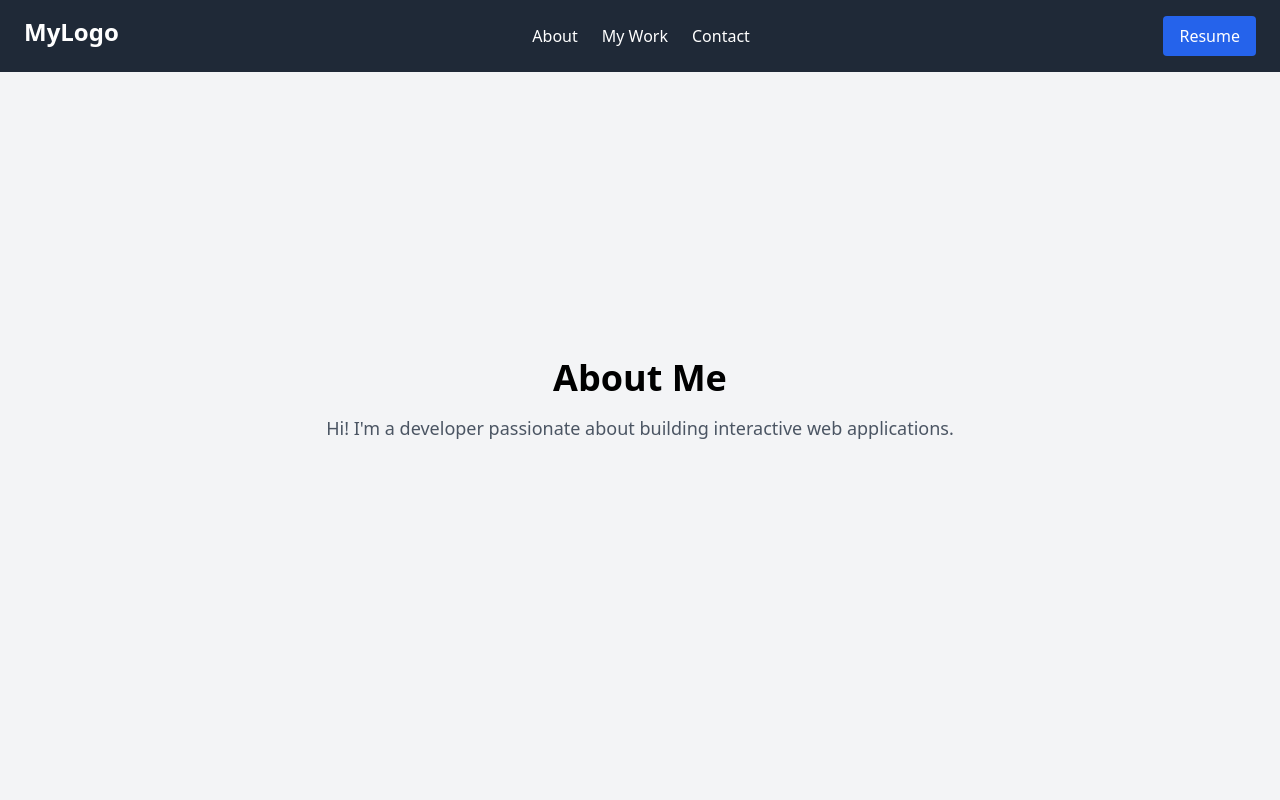
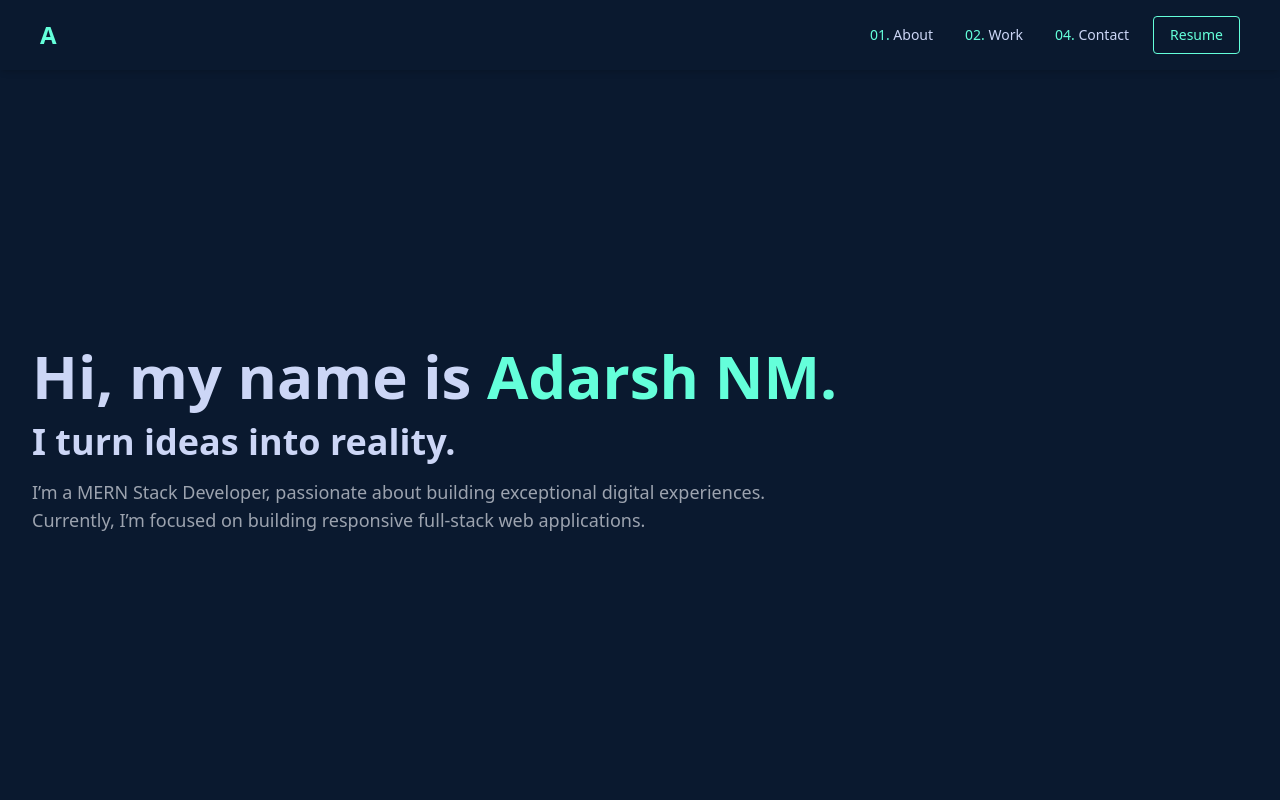
Before and after one commit to Adarshnm02/Portfolio, a React (Vite) app: page / in a window 1280 px wide. Shown: the top 800 px of the page. Built offline with nearby package versions, Linux system fonts and the light colour scheme.

Commit message:
make some change

```diff
--- a/src/App.jsx
+++ b/src/App.jsx
@@ -1,4 +1,4 @@
-import React, { useRef } from "react";
+import React, { useEffect, useRef, useState } from "react";
 import { BrowserRouter as Router } from "react-router-dom";
 import NavBar from "./components/NavBar";
 import About from "./components/About";
@@ -11,14 +11,30 @@ const App = () => {
   const workRef = useRef(null);
   const contactRef = useRef(null);
 
+  const [finishedLoading, setFinishedLoading] = useState(false);
+
+  useEffect(() => {
+    setTimeout(() => {
+      setFinishedLoading(true);
+    }, 3000);
+  }, []);
+
   return (
-    <Router>
-      <NavBar refs={{ aboutRef, workRef, contactRef }} />
-      <main>
-        <About ref={aboutRef} />
-        <Work ref={workRef} />
-        <Contact ref={contactRef} />
-      </main>
+    <Router className="bg-[#0a192f] min-h-screen text-[#ccd6f6]">
+      {!finishedLoading ? (
+        <div className="flex justify-center items-center h-screen">
+          <h1>Loding...</h1>
+        </div>
+      ) : (
+        <>
+          <NavBar refs={{ aboutRef, workRef, contactRef }} />
+          <main>
+            <About ref={aboutRef} finishedLoading={finishedLoading}/>
+            <Work ref={workRef} />
+            <Contact ref={contactRef} />
+          </main>
+        </>
+      )}
     </Router>
   );
 };
--- a/src/components/About.jsx
+++ b/src/components/About.jsx
@@ -4,12 +4,19 @@ const About = forwardRef((props, ref) => {
   return (
     <section
       ref={ref}
-      className="min-h-screen flex flex-col justify-center items-center bg-gray-100 p-6"
+      className="bg-[#0a192f] min-h-screen text-[#ccd6f6] flex flex-col items-start justify-center pt-20 px-8 space-y-4"
     >
-      <h1 className="text-4xl font-bold">About Me</h1>
-      <p className="mt-4 text-lg text-gray-600 text-center">
-        Hi! I'm a developer passionate about building interactive web
-        applications.
+      <h1 className="text-4xl sm:text-5xl md:text-6xl font-bold leading-tight">
+        Hi, my name is{" "}
+        <span className="text-[#64ffda]">Adarsh NM.</span>
+      </h1>
+      <h2 className="text-2xl sm:text-3xl md:text-4xl font-semibold">
+        I turn ideas into reality.
+      </h2>
+      <p className="text-sm sm:text-base md:text-lg text-gray-400 max-w-3xl">
+        I’m a MERN Stack Developer, passionate about building exceptional
+        digital experiences. Currently, I’m focused on building responsive
+        full-stack web applications.
       </p>
     </section>
   );
--- a/src/components/NavBar.jsx
+++ b/src/components/NavBar.jsx
@@ -1,6 +1,5 @@
 import React from "react";
 import scrollIntoView from "scroll-into-view-if-needed";
-
 
 const NavBar = ({ refs }) => {
   const scrollToSection = (ref) => {
@@ -12,46 +11,46 @@ const NavBar = ({ refs }) => {
     }
   };
 
-
   return (
-    <nav className="fixed top-0 w-full bg-gray-800 text-white flex justify-between px-6 py-4 z-50">
+    <nav className="fixed top-0 w-full bg-[#0a192f] text-[#ccd6f6] flex justify-between items-center px-10 py-4 z-50 shadow-md">
       {/* Logo */}
-      <div className="text-2xl font-bold">MyLogo</div>
+      <div className="text-2xl font-bold text-[#64ffda]">A</div>
 
       {/* Navigation Links */}
-      <div className="flex space-x-6">
+      <div className="flex items-center space-x-6 text-sm font-medium">
+        <div className="hidden md:flex space-x-8 text-sm font-medium">
           <button
             onClick={() => scrollToSection(refs.aboutRef)}
-          className="hover:text-gray-400"
+            className="hover:text-[#64ffda] transition-colors duration-200"
           >
-          About
+            <span className="text-[#64ffda]">01.</span> About
           </button>
           <button
             onClick={() => scrollToSection(refs.workRef)}
-          className="hover:text-gray-400"
+            className="hover:text-[#64ffda] transition-colors duration-200"
           >
-          My Work
+            <span className="text-[#64ffda]">02.</span> Work
           </button>
           <button
             onClick={() => scrollToSection(refs.contactRef)}
-          className="hover:text-gray-400"
+            className="hover:text-[#64ffda] transition-colors duration-200"
           >
-          Contact
+            <span className="text-[#64ffda]">04.</span> Contact
           </button>
         </div>
 
         {/* Resume Button */}
         <a
           href="/resume.pdf"
-        className="px-4 py-2 bg-blue-600 hover:bg-blue-500 rounded"
+          className="text-sm px-4 py-2 border border-[#64ffda] text-[#64ffda] rounded hover:bg-[#64ffda] hover:text-[#0a192f] transition-all duration-200"
           target="_blank"
           rel="noopener noreferrer"
         >
           Resume
         </a>
+      </div>
     </nav>
   );
 };
 
-
 export default NavBar;
```
Lines whose indentation alone changed are shown as unchanged.
